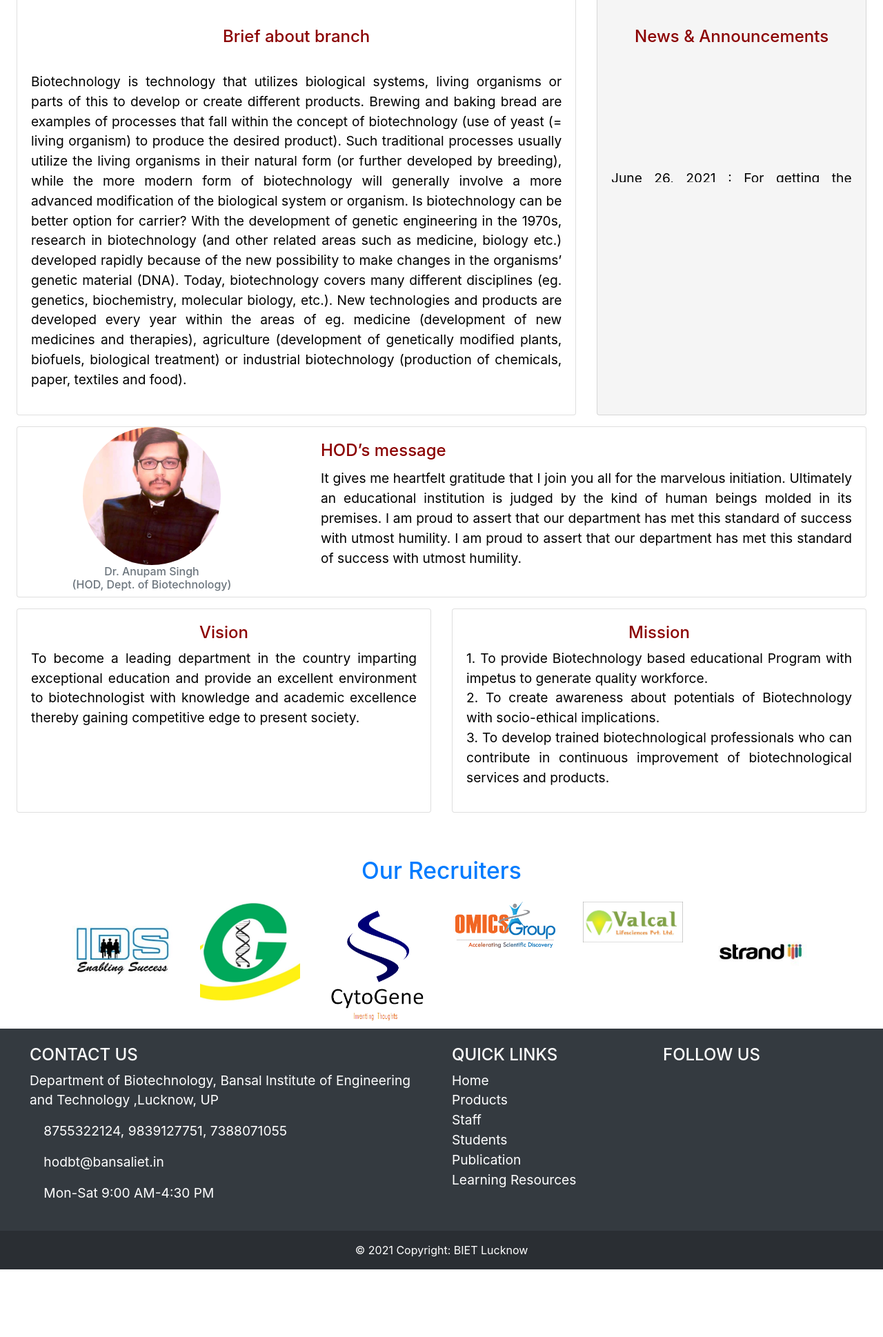
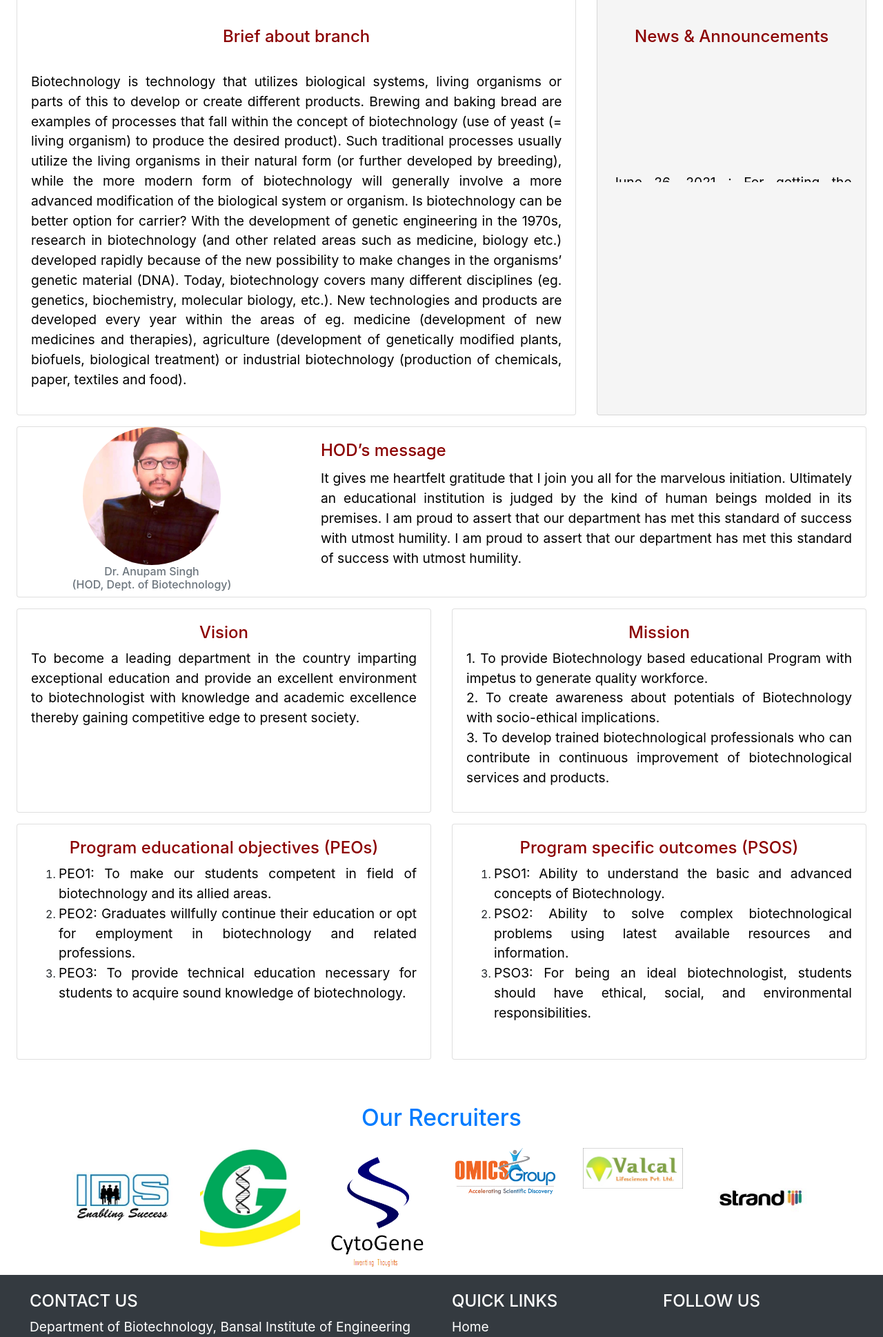
Before and after one commit to biotechbiet/biotechnology, a Django app: page / in a window 1280 px wide. Shown: the part 1181-3119 px from the top of the page at 69% size. Before the commit the page ends 3021 px from the top, so only its background shows below. Run offline with Django 3.2, Linux system fonts and the light colour scheme; data comes from the database, SQL or seed files in the repository; some libraries are stand-ins or nearby versions; some web fonts are replaced; grey boxes are pictures that could not be loaded.

Commit message:
index page update

```diff
--- a/core/templates/core/index.html
+++ b/core/templates/core/index.html
@@ -4,52 +4,26 @@
 <!-- slider -->
 <div id="carouselExampleIndicators" class="carousel slide" data-ride="carousel">
   <ol class="carousel-indicators">
-    <li
-      data-target="#carouselExampleIndicators"
-      data-slide-to="0"
-      class="active"
-    ></li>
+    <li data-target="#carouselExampleIndicators" data-slide-to="0" class="active"></li>
     <li data-target="#carouselExampleIndicators" data-slide-to="1"></li>
     <li data-target="#carouselExampleIndicators" data-slide-to="2"></li>
   </ol>
   <div class="carousel-inner">
     <div class="carousel-item active">
-      <img
-        class="d-block w-100"
-        src="{% static 'core/images/slider1.jpeg'%}"
-        alt="First slide"
-      />
+      <img class="d-block w-100" src="{% static 'core/images/slider1.jpeg'%}" alt="First slide" />
     </div>
     <div class="carousel-item">
-      <img
-        class="d-block w-100"
-        src="{% static 'core/images/slider2.jpeg'%}"
-        alt="Second slide"
-      />
+      <img class="d-block w-100" src="{% static 'core/images/slider2.jpeg'%}" alt="Second slide" />
     </div>
     <div class="carousel-item">
-      <img
-        class="d-block w-100"
-        src="{% static 'core/images/slider3.jpeg'%}"
-        alt="Third slide"
-      />
+      <img class="d-block w-100" src="{% static 'core/images/slider3.jpeg'%}" alt="Third slide" />
     </div>
   </div>
-  <a
-    class="carousel-control-prev"
-    href="#carouselExampleIndicators"
-    role="button"
-    data-slide="prev"
-  >
+  <a class="carousel-control-prev" href="#carouselExampleIndicators" role="button" data-slide="prev">
     <span class="carousel-control-prev-icon" aria-hidden="true"></span>
     <span class="sr-only">Previous</span>
   </a>
-  <a
-    class="carousel-control-next"
-    href="#carouselExampleIndicators"
-    role="button"
-    data-slide="next"
-  >
+  <a class="carousel-control-next" href="#carouselExampleIndicators" role="button" data-slide="next">
     <span class="carousel-control-next-icon" aria-hidden="true"></span>
     <span class="sr-only">Next</span>
   </a>
@@ -92,9 +66,7 @@
           <h5 class="card-title text-center p-4">News & Announcements</h5>
           <marquee direction="up">
             {% for o in announcement_objects %}
-            <p class="text-justify">
-              {{o.date}} : {{o.description}}
-            </p>
+            <p class="text-justify">{{o.date}} : {{o.description}}</p>
             {% endfor %}
           </marquee>
         </div>
@@ -104,13 +76,8 @@
   <div class="card mb-3">
     <div class="row g-0">
       <div class="col-md-4">
-        <img
-          class="img-fluid rounded-circle mx-auto d-block"
-          src="{% static 'core/images/Dr. Anupam Singh.jpeg'%}"
-          alt="Dr. Anupam Singh"
-          height="200px"
-          width="200px"
-        />
+        <img class="img-fluid rounded-circle mx-auto d-block" src="{% static 'core/images/Dr. Anupam Singh.jpeg'%}"
+          alt="Dr. Anupam Singh" height="200px" width="200px" />
         <figcaption class="figure-caption">
           <h6 class="text-center">
             Dr. Anupam Singh <br />
@@ -164,6 +131,61 @@
       </div>
     </div>
   </div>
+  <div class="row">
+    <div class="col-md-6 mb-3">
+      <div class="card mb-3 h-100">
+        <div class="card-body">
+          <h5 class="text-center">Program educational objectives (PEOs)</h5>
+          <ol>
+            <li>
+              <p class="card-text text-justify">PEO1: To make our students competent in field of biotechnology and
+                its allied areas.
+              </p>
+            </li>
+            <li>
+              <p class="card-text text-justify">PEO2: Graduates willfully continue their education
+                or opt for employment in biotechnology and related professions.
+              </p>
+            </li>
+            <li>
+              <p class="card-text text-justify">PEO3: To provide technical education necessary for students to
+                acquire sound knowledge of biotechnology.
+            </li>
+          </ol>
+          </p>
+        </div>
+      </div>
+    </div>
+    <div class="col-md-6 mb-3">
+      <div class="card mb-3 h-100">
+        <div class="card-body">
+          <h5 class="text-center">Program specific outcomes (PSOS)</h5>
+          <ol>
+            <li>
+              <p class="card-text text-justify">
+                PSO1: Ability to understand the basic and advanced concepts of
+                Biotechnology.
+              </p>
+            </li>
+            <li>
+              <p class="card-text text-justify">
+                PSO2: Ability to solve complex biotechnological
+            problems using latest available resources and information.
+              </p>
+            </li>
+            <li>
+              <p class="card-text text-justify">
+                PSO3: For
+               being an ideal biotechnologist, students should have ethical,
+               social, and environmental responsibilities.
+             </p>
+            </li>
+          </ol>
+
+        </div>
+      </div>
+    </div>
+  </div>
 </div>
 <div class="container">
   <h2 class="my-4">Our Recruiters</h2>
```
Also changed, not shown: core/static/core/images/logo.png, core/static/core/images/titlelogo.png.
